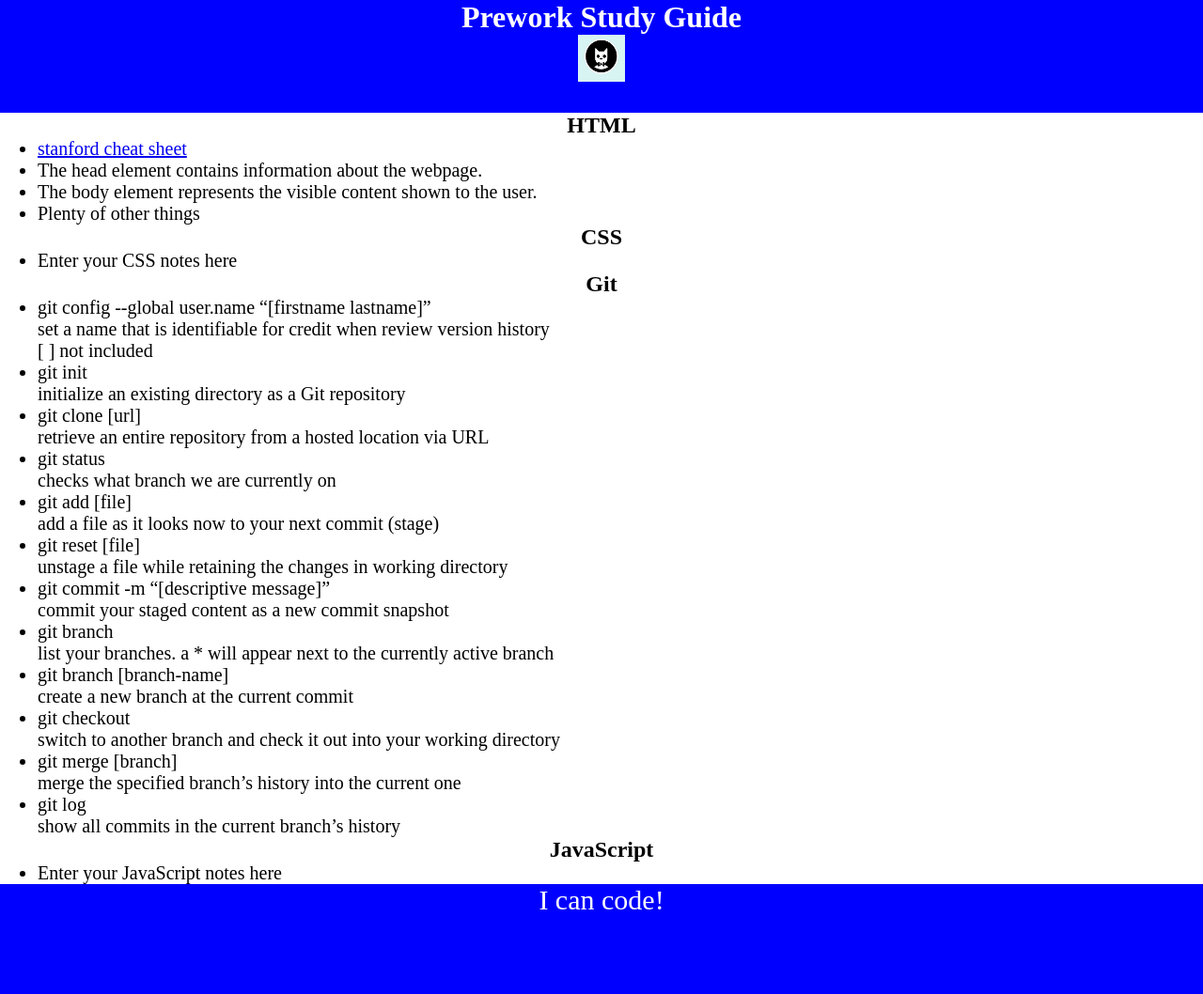
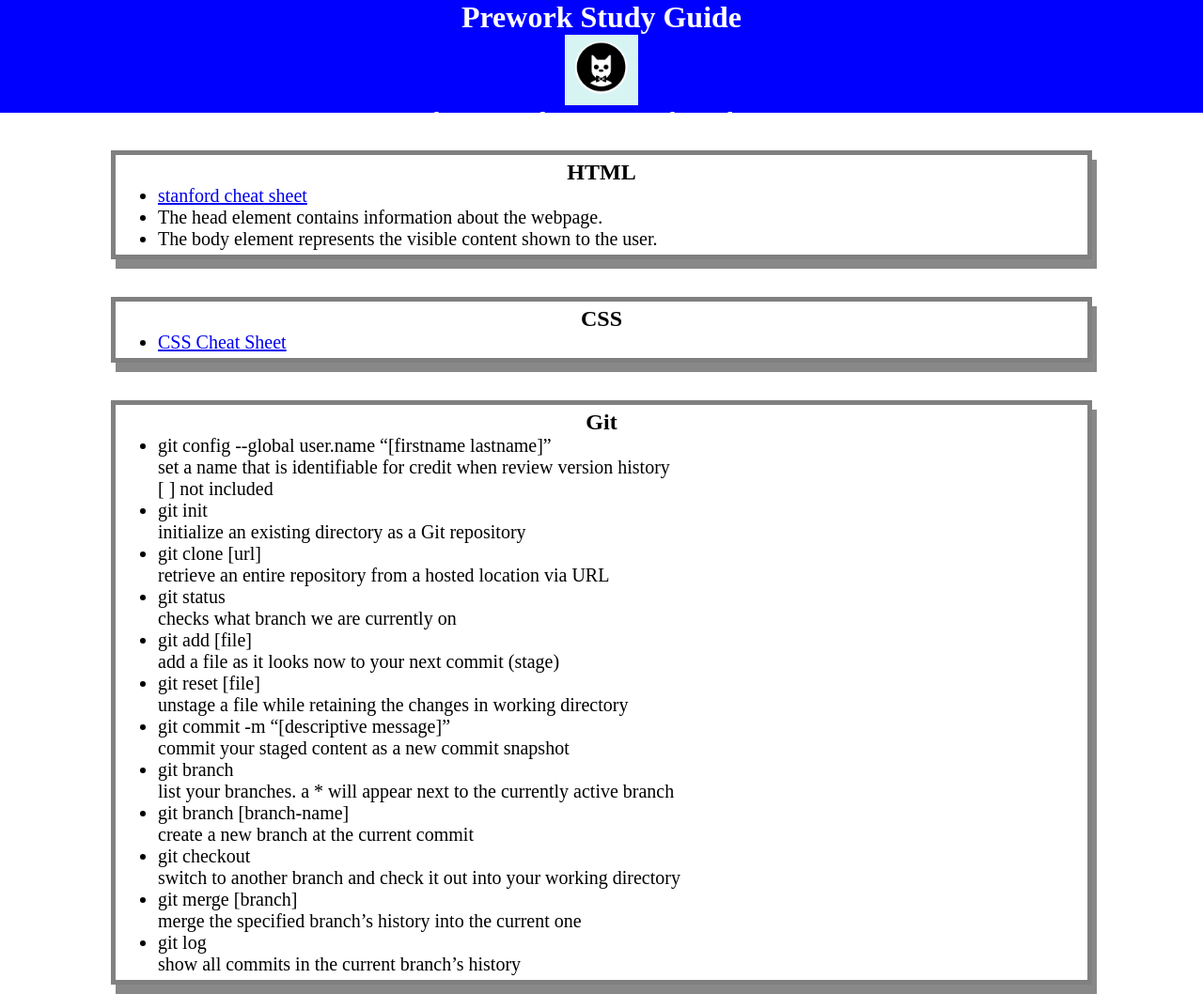
Before and after one commit to Taboada-B/prework-study-guide, a plain HTML site: page prework-study-guide/index.html in a window 1280 px wide. Shown: the top 1058 px of the page at 94% size. Drawn offline with Linux system fonts and the light colour scheme.

Commit message:
Added CSS to project

```diff
--- a/prework-study-guide/assets/style.css
+++ b/prework-study-guide/assets/style.css
@@ -17,11 +17,12 @@ h1, h2
 img
 {
     display: block;
-    height: 50px;
-    width: 50px;
+    height: 75px;
+    width: auto;
     margin-left: auto;
-    margin-right: auto
+    margin-right: auto;
 }
+
 ul
 {
     padding-left: 40px;
@@ -32,3 +33,12 @@ p
     text-align: center;
     font-size: 30px;
 }
+
+.card{
+    width: 80%;
+    margin: 40px auto;
+    padding: 5px;
+    border: 5px solid grey;
+    box-shadow: 5px 10px #888888;
+
+}
--- a/prework-study-guide/index.html
+++ b/prework-study-guide/index.html
@@ -10,7 +10,9 @@
   <body>
     <header id="top"> <!--I'm pretty sure this shouldn't be top but another similar word! -->
       <h1>Prework Study Guide</h1>
-      <img src="./assets/bowtie-cat.png" alt="Profile image of cat wearing a bow tie." />
+      <img src="./assets/bowtie-cat.png"
+      alt="Profile image of cat wearing a bow tie." />
+      <p>Open the Console to See What's happening</p>
     </header>
 
     <main>
@@ -20,14 +22,13 @@
           <li> <a href="https://web.stanford.edu/group/csp/cs21/htmlcheatsheet.pdf"> stanford cheat sheet</a> </li>
           <li>The head element contains information about the webpage.</li>
           <li>The body element represents the visible content shown to the user.</li>
-          <li>Plenty of other things </li>
         </ul>
       </section>
 
       <section class="card" id="css-section">
         <h2>CSS</h2>
         <ul>
-          <li>Enter your CSS notes here</li>
+          <li><a href="https://htmlcheatsheet.com/css/" alt="link to css cheatsheet">CSS Cheat Sheet</a></li>
         </ul>
       </section>
 
@@ -61,7 +62,8 @@
       <section class="card" id="javascript-section">
         <h2>JavaScript</h2>
         <ul>
-          <li>Enter your JavaScript notes here</li>
+          <li><a href="https://htmlcheatsheet.com/js/">JavaScript Cheat Sheet</a></li>
+
         </ul>
       </section>
 
```
